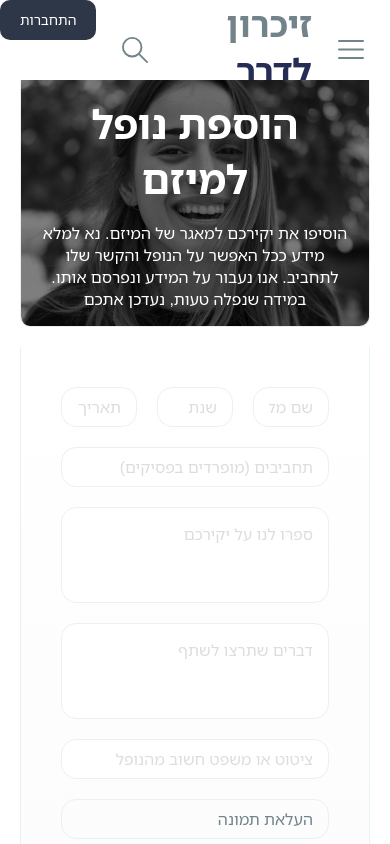
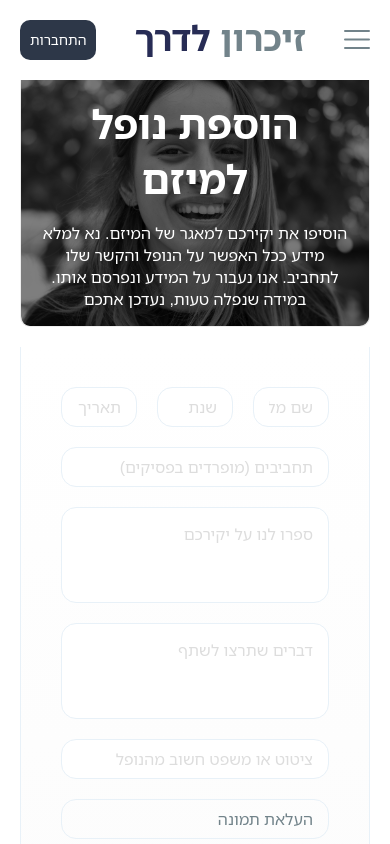
Before and after one commit to Skillink-org/Zikaron-Laderech, a Next.js app: page /add-fallen in a window 390 px wide. Shown: the top 844 px of the page. Built offline with nearby package versions, Linux system fonts and the light colour scheme; no server answers.

Commit message:
add new user data to actions, replace header search with auth, using flex instead of grid to align to page layout

```diff
--- a/app/components/Footer/style.module.scss
+++ b/app/components/Footer/style.module.scss
@@ -1,15 +1,12 @@
 @use '@/styles/_vars.scss' as *;
 
 .footer {
-    height: $headerHeight;
-    // padding-block: 34px;
-    // padding-block: 28px;
-    // margin-inline: auto;
+    height: $footerHeight - 50px;
     display: flex;
     gap: 20px;
     flex-direction: column;
     align-items: center;
-    justify-content: space-between;
+    justify-content: center;
     border-top: 1px solid $lightblueBorder;
     font-family: $font-family;
 }
@@ -37,8 +34,7 @@
 
 @media (min-width: $breakpoint-md) {
     .footer {
-        height: $headerHeight;
-        padding-block: 34px;
+        height: $footerHeight;
     }
 
 
--- a/app/components/Header/AuthButton.jsx
+++ b/app/components/Header/AuthButton.jsx
@@ -16,11 +16,11 @@ export default function AuthButton() {
     }
 
     return (
-        <div>
+        <>
             <Button onClick={openAuthPopup}>
                 התחברות
             </Button>
             {isAuthPopupOpen && <AuthPopup onClose={closeAuthPopup} />}
-        </div>
+        </>
     )
 }
--- a/app/components/Header/index.jsx
+++ b/app/components/Header/index.jsx
@@ -2,7 +2,6 @@
 import { useSession } from 'next-auth/react'
 import styles from './style.module.scss'
 import MobileNav from './MobileNav'
-import Search from './Search'
 import NavList from './NavList'
 import AuthButton from './AuthButton'
 import UserProfile from './UserProfile'
@@ -14,15 +13,16 @@ export default function Header() {
 
     return (
         <header className={styles.header}>
+            <MobileNav />
+            <div className={styles.logo}><span>זיכרון </span>לדרך</div>
             <NavList />
-            <MobileNav />
-            <Search />
-            {isLoggedIn ? <UserProfile
-                firstName={session?.user?.firstName}
-                lastName={session?.user?.lastName}
-                imageSrc={session?.user?.image} />
-                : <AuthButton />}
-            <div className={styles.logo}><span>זיכרון </span>לדרך</div>
+            <div className={styles.auth}>
+                {isLoggedIn ? <UserProfile
+                    firstName={session?.user?.firstName}
+                    lastName={session?.user?.lastName}
+                    imageSrc={session?.user?.image} />
+                    : <AuthButton />}
+            </div>
         </header>
     )
 }
--- a/app/components/Header/style.module.scss
+++ b/app/components/Header/style.module.scss
@@ -1,21 +1,22 @@
 @use '@/styles/_vars.scss' as *;
+
 
 .header {
     height: $headerHeight;
-    display: grid;
-    grid-template-rows: auto;
-    grid-template-columns: [right] 78px [center] 1fr [left] 78px;
+    display: flex;
+    flex-direction: row;
+    align-items: center;
+    justify-content: space-between;
+    padding-inline: 20px;
     font-family: $font-family;
 
-    &>* {
-        grid-row: 1;
+    &:has(.mobileNav.open) {
+        // fix layout shift when navbar is open
+        margin-right: 26px;
     }
-
 }
 
 .search {
-    grid-column: left;
-    place-self: center;
     display: flex;
     align-items: center;
     cursor: pointer;
@@ -23,6 +24,12 @@
     input {
         display: none;
     }
+}
+
+.auth {
+    display: flex;
+    align-items: center;
+    justify-content: center;
 }
 
 .userProfile {
@@ -54,6 +61,7 @@
     }
 
     .userName {
+        display: none;
         font-weight: 600;
         font-size: $text-md;
         color: $textColor;
@@ -68,23 +76,22 @@
 
 .menu {
     position: absolute;
-    top: calc(80% - 5px);
+    top: calc(100% + 5px);
+
     right: 0;
-    padding: 5px;
     z-index: 10;
-    width: 150px;
     justify-content: center;
+
+    button {
+        padding: 10px;
+    }
 }
 
 .logo {
-    grid-column: center;
-    place-self: center;
-
     font-weight: 700;
     font-size: 35px;
+    padding-bottom: 5px;
     color: $primary;
-
-    padding-bottom: 5px;
 
     span {
         color: $textColor;
@@ -92,16 +99,19 @@
 }
 
 .nav {
-    grid-column: center;
-    display: none;
+    display: flex;
     flex-direction: row;
     align-items: center;
     justify-content: center;
+
+    a {
+        font-size: 18px;
+    }
 }
 
 .mobileNav {
-    grid-column: right;
     display: flex;
+    display: none;
     align-items: center;
     justify-content: center;
 
@@ -112,8 +122,10 @@
     }
 
     &.open {
+
         .navIcon {
             position: fixed;
+            right: 20px;
         }
 
         .nav {
@@ -151,44 +163,58 @@
     }
 }
 
+@media (max-width: 480px) {
 
-@media (min-width: $breakpoint-md) {}
+    .auth {
+        button {
+            padding: 10px;
+        }
+    }
+}
 
+@media (max-width: 1024px) {
+    .nav {
+        display: none;
+    }
+
+    .mobileNav {
+        display: flex;
+    }
+}
+
+@media (min-width: 720px) {
+    .header {
+        height: $headerHeight + 20px;
+        padding-inline: 50px;
+    }
+
+    .userProfile {
+        .userName {
+            display: block;
+        }
+    }
+}
 
 @media (min-width: 1024px) {
     .header {
-        height: $headerHeight;
-        grid-template-columns: auto [right] 280px [center] auto [left] 280px auto;
+        padding-inline: 50px;
     }
-
-    .mobileNav {
-        display: none;
-    }
-
-    .nav {
-        display: flex;
-    }
-
-    .logo {
-        grid-column: right;
-    }
-
-    .search {
-        input {
-            display: block;
-        }
-
-        .searchIcon {
-            display: none;
-        }
-    }
-
 }
 
 @media (min-width: 1220px) {
     .header {
-        grid-template-columns: auto [right] 335px [center] auto [left] 335px auto;
+        padding-inline: 80px;
     }
 }
 
-@media (min-width: 1440px) {}
+@media (min-width: 1440px) {
+    .header {
+        padding-inline: 150px;
+    }
+}
+
+@media (min-width: 1600px) {
+    .header {
+        padding-inline: 200px;
+    }
+}
```
Also changed, not shown: 1 other file (tests, documents, lock files or other folders).
